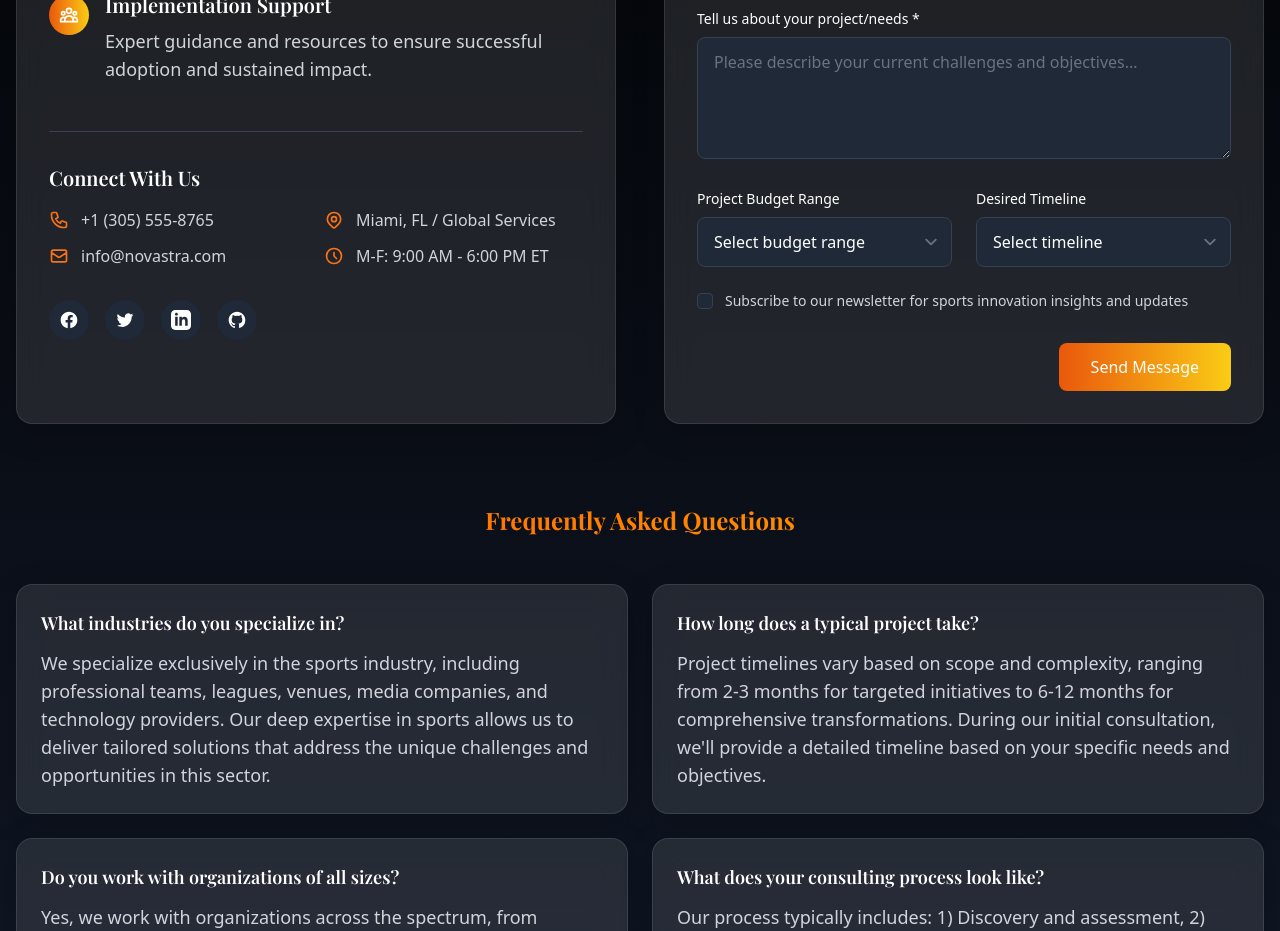
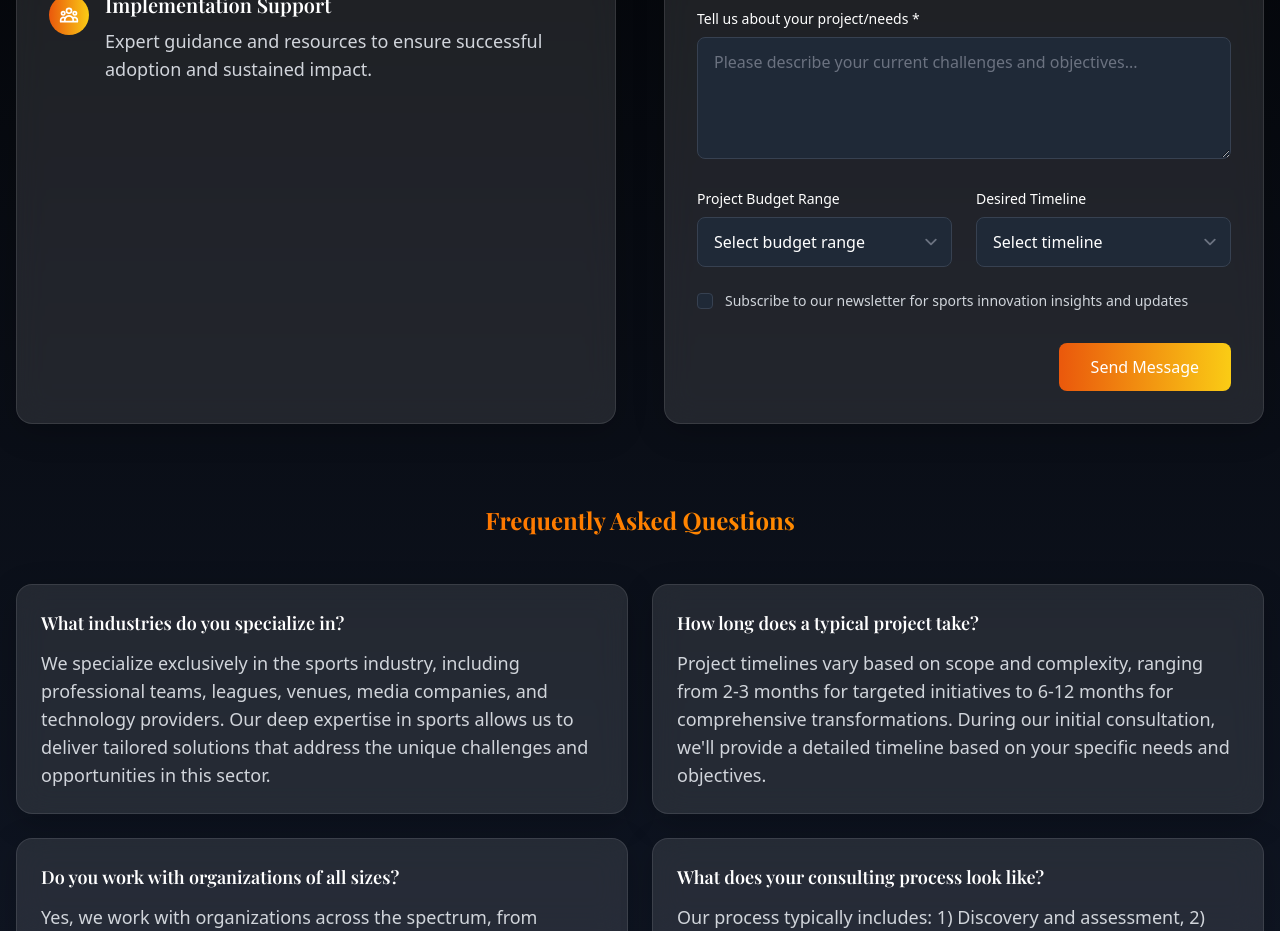
Before and after one commit to rafaca5tro/novastralegacy, a Next.js app: page / in a window 1280 px wide. Shown: the part 9780-10711 px from the top of the page. Built offline with nearby package versions, Linux system fonts and the light colour scheme; a web font is replaced by a local one.

Commit message:
Fix Contact Form

```diff
--- a/components/sections/Contact.tsx
+++ b/components/sections/Contact.tsx
@@ -60,16 +60,31 @@ const Contact: React.FC = () => {
     }));
   };
 
-  const handleSubmit = (e: React.FormEvent) => {
+  const handleSubmit = async (e: React.FormEvent) => {
     e.preventDefault();
     setIsSubmitting(true);
     setError(null);
 
-    // Simulate form submission
-    setTimeout(() => {
+    try {
+      const response = await fetch('https://formspree.io/f/xqazrvlz', {
+        method: 'POST',
+        headers: {
+          'Content-Type': 'application/json',
+          'Accept': 'application/json'
+        },
+        body: JSON.stringify(formState)
+      });
+
+      if (response.ok) {
+        setSubmitted(true);
+      } else {
+        throw new Error('Failed to submit the form. Please try again.');
+      }
+    } catch (err) {
+      setError(err instanceof Error ? err.message : 'An unexpected error occurred.');
+    } finally {
       setIsSubmitting(false);
-      setSubmitted(true);
-    }, 1500);
+    }
   };
 
   return (
@@ -131,64 +146,6 @@ const Contact: React.FC = () => {
                     <h4 className="text-xl font-semibold text-white mb-2">Implementation Support</h4>
                     <p className="text-gray-300">Expert guidance and resources to ensure successful adoption and sustained impact.</p>
                   </div>
-                </div>
-              </div>
-
-              <div className="mt-12 pt-8 border-t border-gray-700">
-                <h4 className="text-xl font-semibold text-white mb-4">Connect With Us</h4>
-                <div className="grid grid-cols-1 md:grid-cols-2 gap-4">
-                  <div>
-                    <div className="flex items-center">
-                      <svg className="w-5 h-5 text-orange-500 mr-3" fill="none" stroke="currentColor" viewBox="0 0 24 24">
-                        <path strokeLinecap="round" strokeLinejoin="round" strokeWidth={2} d="M3 5a2 2 0 012-2h3.28a1 1 0 01.948.684l1.498 4.493a1 1 0 01-.502 1.21l-2.257 1.13a11.042 11.042 0 005.516 5.516l1.13-2.257a1 1 0 011.21-.502l4.493 1.498a1 1 0 01.684.949V19a2 2 0 01-2 2h-1C9.716 21 3 14.284 3 6V5z" />
-                      </svg>
-                      <span className="text-gray-300">+1 (305) 555-8765</span>
-                    </div>
-                    <div className="flex items-center mt-3">
-                      <svg className="w-5 h-5 text-orange-500 mr-3" fill="none" stroke="currentColor" viewBox="0 0 24 24">
-                        <path strokeLinecap="round" strokeLinejoin="round" strokeWidth={2} d="M3 8l7.89 5.26a2 2 0 002.22 0L21 8M5 19h14a2 2 0 002-2V7a2 2 0 00-2-2H5a2 2 0 00-2 2v10a2 2 0 002 2z" />
-                      </svg>
-                      <span className="text-gray-300">info@novastra.com</span>
-                    </div>
-                  </div>
-                  <div>
-                    <div className="flex items-center">
-                      <svg className="w-5 h-5 text-orange-500 mr-3" fill="none" stroke="currentColor" viewBox="0 0 24 24">
-                        <path strokeLinecap="round" strokeLinejoin="round" strokeWidth={2} d="M17.657 16.657L13.414 20.9a1.998 1.998 0 01-2.827 0l-4.244-4.243a8 8 0 1111.314 0z" />
-                        <path strokeLinecap="round" strokeLinejoin="round" strokeWidth={2} d="M15 11a3 3 0 11-6 0 3 3 0 016 0z" />
-                      </svg>
-                      <span className="text-gray-300">Miami, FL / Global Services</span>
-                    </div>
-                    <div className="flex items-center mt-3">
-                      <svg className="w-5 h-5 text-orange-500 mr-3" fill="none" stroke="currentColor" viewBox="0 0 24 24">
-                        <path strokeLinecap="round" strokeLinejoin="round" strokeWidth={2} d="M12 8v4l3 3m6-3a9 9 0 11-18 0 9 9 0 0118 0z" />
-                      </svg>
-                      <span className="text-gray-300">M-F: 9:00 AM - 6:00 PM ET</span>
-                    </div>
-                  </div>
-                </div>
-
-                <div className="mt-8 flex space-x-4">
-                  <a href="#" className="w-10 h-10 rounded-full bg-gray-800 hover:bg-gray-700 flex items-center justify-center transition-colors duration-300">
-                    <svg className="w-5 h-5 text-white" fill="currentColor" viewBox="0 0 24 24">
-                      <path d="M22 12c0-5.523-4.477-10-10-10S2 6.477 2 12c0 4.991 3.657 9.128 8.438 9.878v-6.987h-2.54V12h2.54V9.797c0-2.506 1.492-3.89 3.777-3.89 1.094 0 2.238.195 2.238.195v2.46h-1.26c-1.243 0-1.63.771-1.63 1.562V12h2.773l-.443 2.89h-2.33v6.988C18.343 21.128 22 16.991 22 12z" />
-                    </svg>
-                  </a>
-                  <a href="#" className="w-10 h-10 rounded-full bg-gray-800 hover:bg-gray-700 flex items-center justify-center transition-colors duration-300">
-                    <svg className="w-5 h-5 text-white" fill="currentColor" viewBox="0 0 24 24">
-                      <path d="M8.29 20.251c7.547 0 11.675-6.253 11.675-11.675 0-.178 0-.355-.012-.53A8.348 8.348 0 0022 5.92a8.19 8.19 0 01-2.357.646 4.118 4.118 0 001.804-2.27 8.224 8.224 0 01-2.605.996 4.107 4.107 0 00-6.993 3.743 11.65 11.65 0 01-8.457-4.287 4.106 4.106 0 001.27 5.477A4.072 4.072 0 012.8 9.713v.052a4.105 4.105 0 003.292 4.022 4.095 4.095 0 01-1.853.07 4.108 4.108 0 003.834 2.85A8.233 8.233 0 012 18.407a11.616 11.616 0 006.29 1.84" />
-                    </svg>
-                  </a>
-                  <a href="#" className="w-10 h-10 rounded-full bg-gray-800 hover:bg-gray-700 flex items-center justify-center transition-colors duration-300">
-                    <svg className="w-5 h-5 text-white" fill="currentColor" viewBox="0 0 24 24">
-                      <path d="M19 0h-14c-2.761 0-5 2.239-5 5v14c0 2.761 2.239 5 5 5h14c2.762 0 5-2.239 5-5v-14c0-2.761-2.238-5-5-5zm-11 19h-3v-11h3v11zm-1.5-12.268c-.966 0-1.75-.79-1.75-1.764s.784-1.764 1.75-1.764 1.75.79 1.75 1.764-.783 1.764-1.75 1.764zm13.5 12.268h-3v-5.604c0-3.368-4-3.113-4 0v5.604h-3v-11h3v1.765c1.396-2.586 7-2.777 7 2.476v6.759z" />
-                    </svg>
-                  </a>
-                  <a href="#" className="w-10 h-10 rounded-full bg-gray-800 hover:bg-gray-700 flex items-center justify-center transition-colors duration-300">
-                    <svg className="w-5 h-5 text-white" fill="currentColor" viewBox="0 0 24 24">
-                      <path d="M12 2C6.477 2 2 6.484 2 12.017c0 4.425 2.865 8.18 6.839 9.504.5.092.682-.217.682-.483 0-.237-.008-.868-.013-1.703-2.782.605-3.369-1.343-3.369-1.343-.454-1.158-1.11-1.466-1.11-1.466-.908-.62.069-.608.069-.608 1.003.07 1.531 1.032 1.531 1.032.892 1.53 2.341 1.088 2.91.832.092-.647.35-1.088.636-1.338-2.22-.253-4.555-1.113-4.555-4.951 0-1.093.39-1.988 1.029-2.688-.103-.253-.446-1.272.098-2.65 0 0 .84-.27 2.75 1.026A9.564 9.564 0 0112 6.844c.85.004 1.705.115 2.504.337 1.909-1.296 2.747-1.027 2.747-1.027.546 1.379.202 2.398.1 2.651.64.7 1.028 1.595 1.028 2.688 0 3.848-2.339 4.695-4.566 4.943.359.309.678.92.678 1.855 0 1.338-.012 2.419-.012 2.747 0 .268.18.58.688.482A10.019 10.019 0 0022 12.017C22 6.484 17.522 2 12 2z" />
-                    </svg>
-                  </a>
                 </div>
               </div>
             </GlassCard>
```
